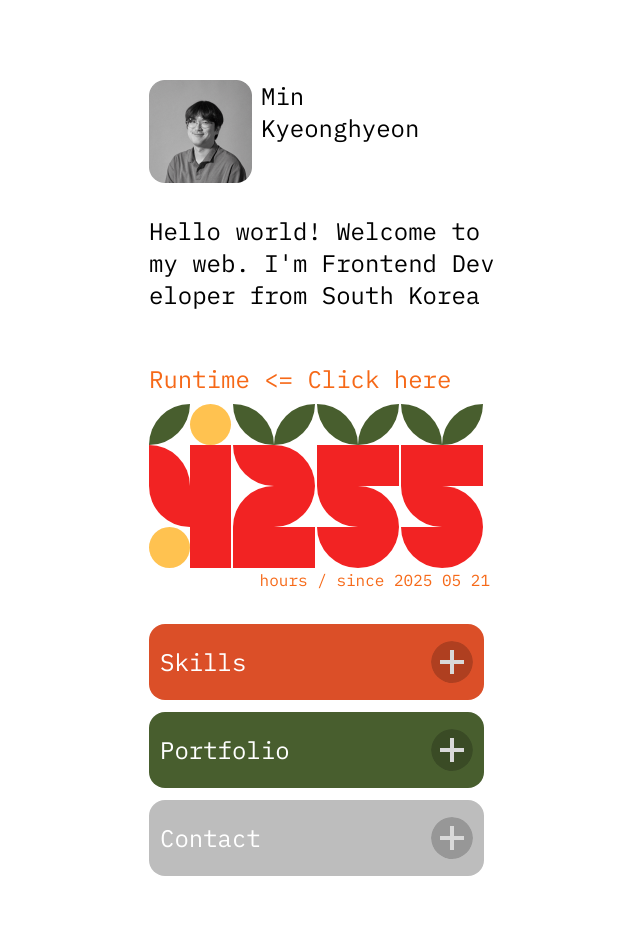
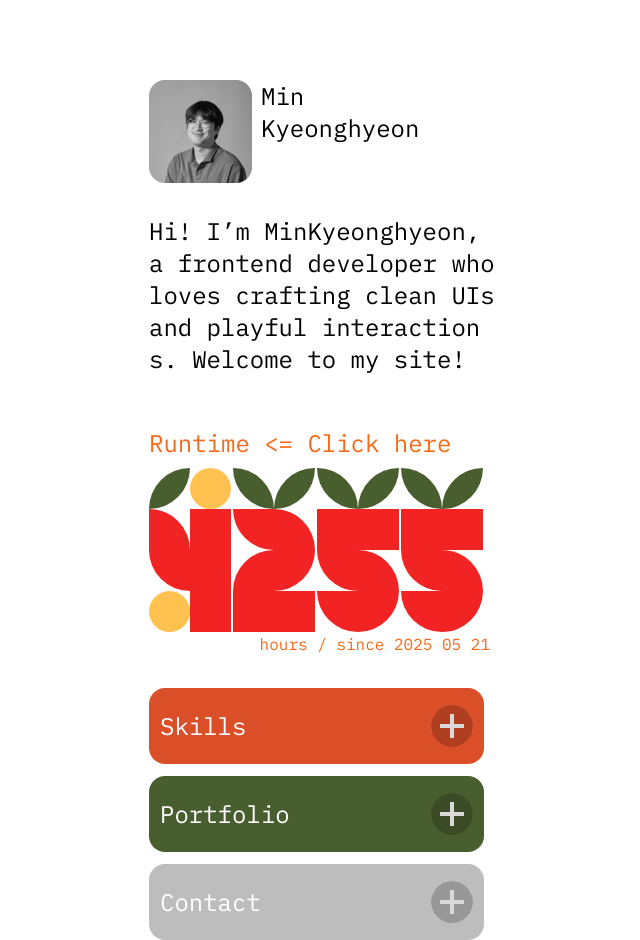
Before and after one commit to MinKyeongHyeon/MyPortfolio, a Next.js app in the folder my-portfolio/: page /home in a window 1280 px wide. Shown: the whole page, without its empty margins (316-956 px from the left). Before the commit the page ends 876 px from the top, so only its background shows below. Built offline with nearby package versions, Linux system fonts and the light colour scheme.

Commit message:
feat/더 좋은 느낌을 전달해 줄 수 있는 인트로 문장으로 변경

```diff
--- a/my-portfolio/src/components/Intro.tsx
+++ b/my-portfolio/src/components/Intro.tsx
@@ -1,8 +1,7 @@
 export default function Intro() {
+  const text =
+    "Hi! I’m MinKyeonghyeon, a frontend developer who loves crafting clean UIs and playful interactions. Welcome to my site!";
   return (
-    <p className="mt-5 mb-10 w-[350px] font-mono text-2xl break-all">
-      Hello world! Welcome to my web. I&apos;m Frontend Developer from South
-      Korea
-    </p>
+    <p className="mt-5 mb-10 w-[350px] font-mono text-2xl break-all">{text}</p>
   );
 }
```
